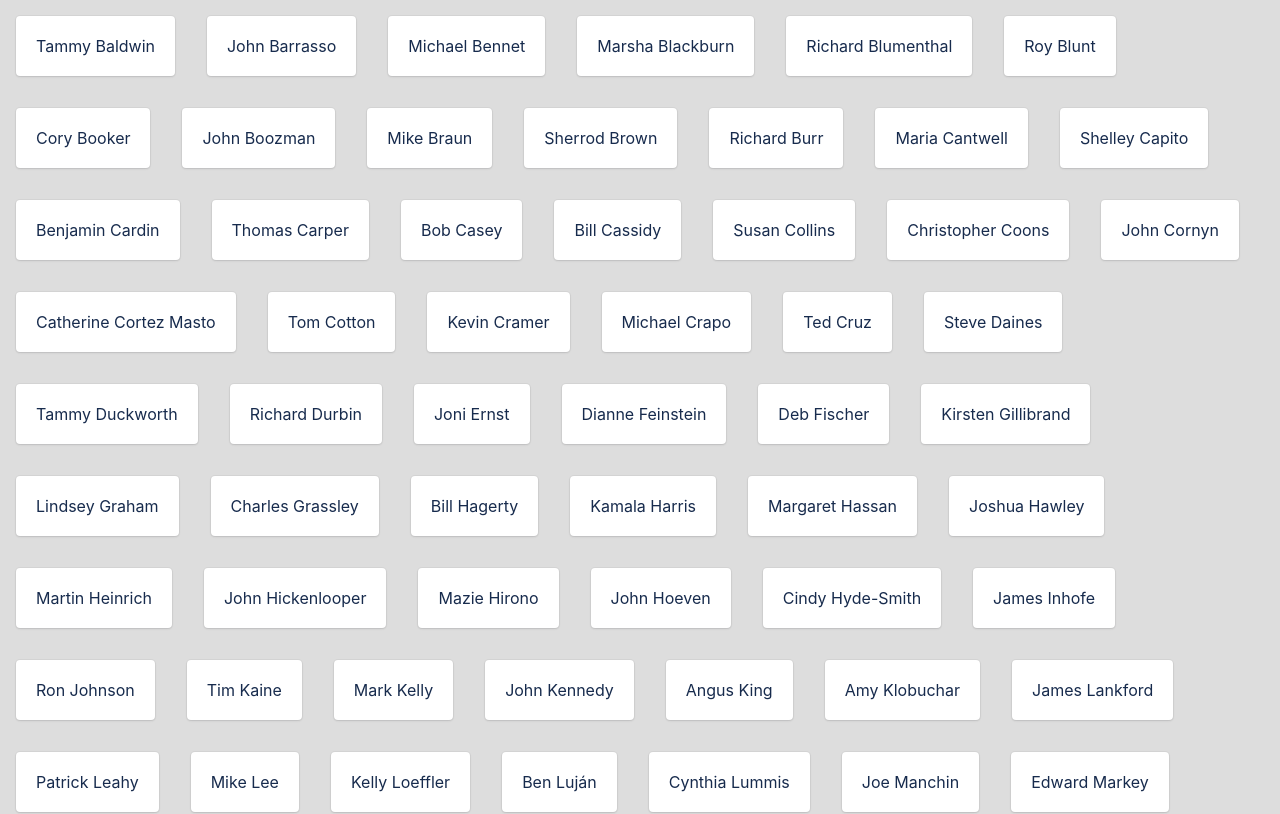
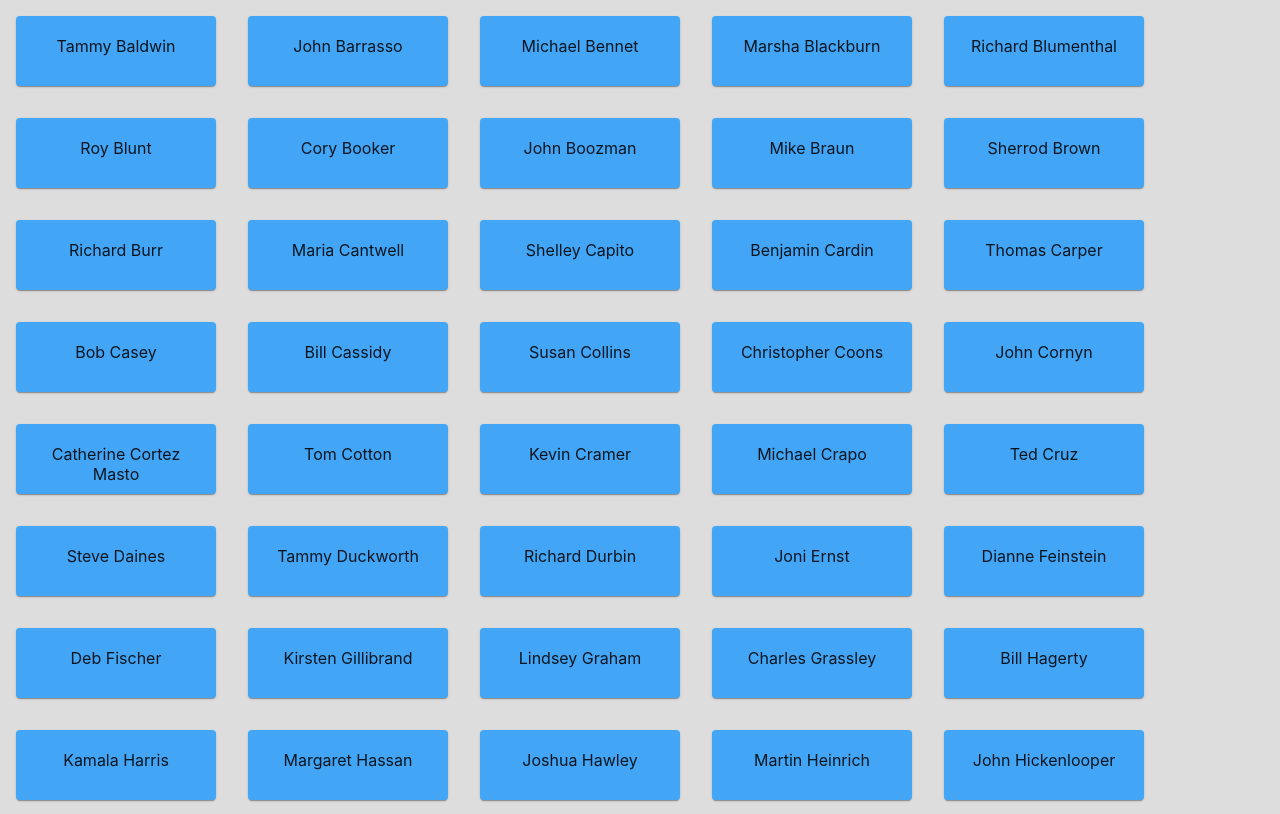
Before and after one commit to JcJen62/Fall2021-3790-InitialReactApp, a React (Create React App) app: page / in a window 1280 px wide. Shown: the top 814 px of the page. Built offline with nearby package versions, Linux system fonts and the light colour scheme.

Commit message:
Updated to MUI v5 RC

```diff
--- a/package.json
+++ b/package.json
@@ -3,7 +3,9 @@
   "version": "0.1.0",
   "private": true,
   "dependencies": {
-    "@material-ui/core": "^4.12.3",
+    "@emotion/react": "^11.4.1",
+    "@emotion/styled": "^11.3.0",
+    "@mui/material": "^5.0.0-rc.1",
     "@testing-library/jest-dom": "^5.11.4",
     "@testing-library/react": "^11.1.0",
     "@testing-library/user-event": "^12.1.10",
--- a/public/index.html
+++ b/public/index.html
@@ -24,6 +24,7 @@
       work correctly both with client-side routing and a non-root public URL.
       Learn how to configure a non-root public URL by running `npm run build`.
     -->
+    <link rel="stylesheet" href="https://fonts.googleapis.com/css?family=Roboto:300,400,500,700&display=swap" />
     <title>React App</title>
   </head>
   <body>
--- a/src/App.js
+++ b/src/App.js
@@ -1,18 +1,13 @@
 import './App.css'
 import SenatorContainer from './components/SenatorContainer'
-import { ThemeProvider } from '@material-ui/core'
-import GlobalStyles from './components/GlobalStyles'
-import theme from './theme'
+
 
 const App = () => {
   return (
-    <ThemeProvider theme={theme}>
-      <GlobalStyles />
       <div className="App">
         <SenatorContainer />
         {/* <SenatorCard/> */}
       </div>
-    </ThemeProvider>
   )
 }
 
--- a/src/components/GlobalStyles.js
+++ /dev/null
@@ -1,38 +0,0 @@
-import createStyles from '@material-ui/styles/createStyles';
-import makeStyles from '@material-ui/styles/makeStyles';
-
-const useStyles = makeStyles(() => createStyles({
-  '@global': {
-    '*': {
-      boxSizing: 'border-box',
-      margin: 0,
-      padding: 0,
-    },
-    html: {
-      '-webkit-font-smoothing': 'antialiased',
-      '-moz-osx-font-smoothing': 'grayscale',
-      height: '100%',
-      width: '100%'
-    },
-    body: {
-      backgroundColor: '#f4f6f8',
-      height: '100%',
-      width: '100%'
-    },
-    a: {
-      textDecoration: 'none'
-    },
-    '#root': {
-      height: '100%',
-      width: '100%'
-    }
-  }
-}));
-
-const GlobalStyles = () => {
-  useStyles();
-
-  return null;
-};
-
-export default GlobalStyles;
--- a/src/components/SenatorCard.js
+++ b/src/components/SenatorCard.js
@@ -1,11 +1,19 @@
-import { Card } from '@material-ui/core'
+import Card from '@mui/material/Card'
 import './SenatorCard.css'
 
 const SenatorCard = (props) => {
   const { firstName, lastName, id } = props
 
   return (
-    <Card key={id} className='card'>
+    <Card key={id} className='card' sx={{
+      width: 160,
+      height: 30,
+      bgcolor: 'primary.light',
+      '&:hover': {
+        backgroundColor: 'primary.main',
+        opacity: [0.9, 0.8, 0.7],
+      },
+    }}>
       {firstName} {lastName}
     </Card>
   )
--- a/src/components/SenatorContainer.js
+++ b/src/components/SenatorContainer.js
@@ -1,6 +1,6 @@
 import { senators } from '../data/senate'
 import SenatorCard from './SenatorCard'
-import { Box } from '@material-ui/core'
+import Box from '@mui/material/Box'
 
 const SenatorContainer = () => {
   return (
--- a/src/index.js
+++ b/src/index.js
@@ -2,7 +2,7 @@
 import ReactDOM from 'react-dom';
 import './index.css';
 import App from './App';
-import reportWebVitals from './reportWebVitals';
+//import reportWebVitals from './reportWebVitals';
 
 ReactDOM.render(
   <React.StrictMode>
@@ -14,4 +14,4 @@
 // If you want to start measuring performance in your app, pass a function
 // to log results (for example: reportWebVitals(console.log))
 // or send to an analytics endpoint. Learn more: https://bit.ly/CRA-vitals
-reportWebVitals();
+//reportWebVitals();
--- a/src/theme/index.js
+++ /dev/null
@@ -1,82 +0,0 @@
-import { createTheme } from '@material-ui/core';
-
-const theme = createTheme({
-  palette: {
-    background: {
-      default: '#f4f6f8',
-      paper: '#ffffff'
-    },
-    primary: {
-      contrastText: '#ffffff',
-      main: '#5664d2'
-    },
-    text: {
-      primary: '#172b4d',
-      secondary: '#6b778c'
-    }
-  },
-  shadows: [
-    'none',
-    '0 0 0 1px rgba(63,63,68,0.05), 0 1px 2px 0 rgba(63,63,68,0.15)',
-    '0 0 1px 0 rgba(0,0,0,0.31), 0 2px 2px -2px rgba(0,0,0,0.25)',
-    '0 0 1px 0 rgba(0,0,0,0.31), 0 3px 4px -2px rgba(0,0,0,0.25)',
-    '0 0 1px 0 rgba(0,0,0,0.31), 0 3px 4px -2px rgba(0,0,0,0.25)',
-    '0 0 1px 0 rgba(0,0,0,0.31), 0 4px 6px -2px rgba(0,0,0,0.25)',
-    '0 0 1px 0 rgba(0,0,0,0.31), 0 4px 6px -2px rgba(0,0,0,0.25)',
-    '0 0 1px 0 rgba(0,0,0,0.31), 0 4px 8px -2px rgba(0,0,0,0.25)',
-    '0 0 1px 0 rgba(0,0,0,0.31), 0 5px 8px -2px rgba(0,0,0,0.25)',
-    '0 0 1px 0 rgba(0,0,0,0.31), 0 6px 12px -4px rgba(0,0,0,0.25)',
-    '0 0 1px 0 rgba(0,0,0,0.31), 0 7px 12px -4px rgba(0,0,0,0.25)',
-    '0 0 1px 0 rgba(0,0,0,0.31), 0 6px 16px -4px rgba(0,0,0,0.25)',
-    '0 0 1px 0 rgba(0,0,0,0.31), 0 7px 16px -4px rgba(0,0,0,0.25)',
-    '0 0 1px 0 rgba(0,0,0,0.31), 0 8px 18px -8px rgba(0,0,0,0.25)',
-    '0 0 1px 0 rgba(0,0,0,0.31), 0 9px 18px -8px rgba(0,0,0,0.25)',
-    '0 0 1px 0 rgba(0,0,0,0.31), 0 10px 20px -8px rgba(0,0,0,0.25)',
-    '0 0 1px 0 rgba(0,0,0,0.31), 0 11px 20px -8px rgba(0,0,0,0.25)',
-    '0 0 1px 0 rgba(0,0,0,0.31), 0 12px 22px -8px rgba(0,0,0,0.25)',
-    '0 0 1px 0 rgba(0,0,0,0.31), 0 13px 22px -8px rgba(0,0,0,0.25)',
-    '0 0 1px 0 rgba(0,0,0,0.31), 0 14px 24px -8px rgba(0,0,0,0.25)',
-    '0 0 1px 0 rgba(0,0,0,0.31), 0 16px 28px -8px rgba(0,0,0,0.25)',
-    '0 0 1px 0 rgba(0,0,0,0.31), 0 18px 30px -8px rgba(0,0,0,0.25)',
-    '0 0 1px 0 rgba(0,0,0,0.31), 0 20px 32px -8px rgba(0,0,0,0.25)',
-    '0 0 1px 0 rgba(0,0,0,0.31), 0 22px 34px -8px rgba(0,0,0,0.25)',
-    '0 0 1px 0 rgba(0,0,0,0.31), 0 24px 36px -8px rgba(0,0,0,0.25)'
-  ],
-  typography: {
-    h1: {
-      fontWeight: 500,
-      fontSize: 35,
-      letterSpacing: '-0.24px'
-    },
-    h2: {
-      fontWeight: 500,
-      fontSize: 29,
-      letterSpacing: '-0.24px'
-    },
-    h3: {
-      fontWeight: 500,
-      fontSize: 24,
-      letterSpacing: '-0.06px'
-    },
-    h4: {
-      fontWeight: 500,
-      fontSize: 20,
-      letterSpacing: '-0.06px'
-    },
-    h5: {
-      fontWeight: 500,
-      fontSize: 16,
-      letterSpacing: '-0.05px'
-    },
-    h6: {
-      fontWeight: 500,
-      fontSize: 14,
-      letterSpacing: '-0.05px'
-    },
-    overline: {
-      fontWeight: 500
-    }
-  }
-});
-
-export default theme;
```
Also changed, not shown: 1 other file (tests, documents, lock files or other folders).
